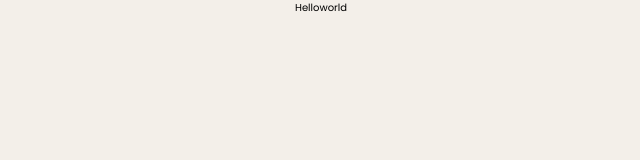
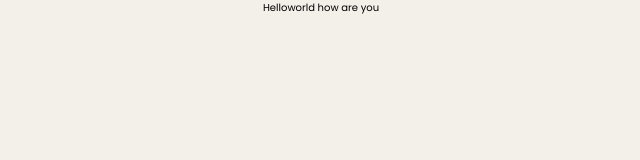
Before and after one commit to Ikechukwu-attah/dashboard-continus, a React (Create React App) app: page / in a window 1280 px wide. Shown: the top 160 px of the page, without its empty margins (319-959 px from the left). Built offline with nearby package versions, Linux system fonts and the light colour scheme.

Commit message:
modified

```diff
--- a/src/App.js
+++ b/src/App.js
@@ -2,7 +2,7 @@ import React from "react";
 import "./App.css";
 
 function App() {
-  return <div className="App">Helloworld</div>;
+  return <div className="App">Helloworld how are you </div>;
 }
 
 export default App;
```
